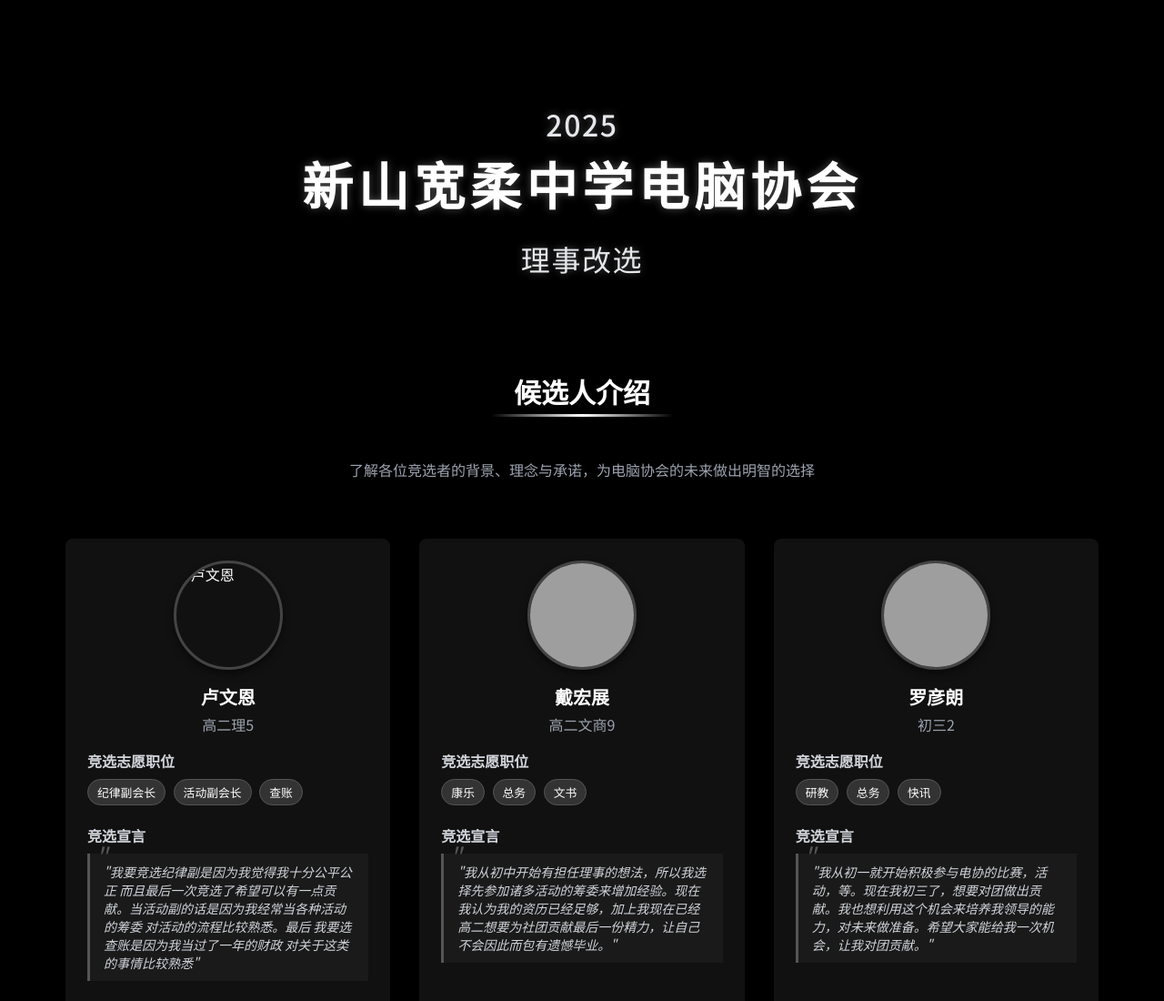
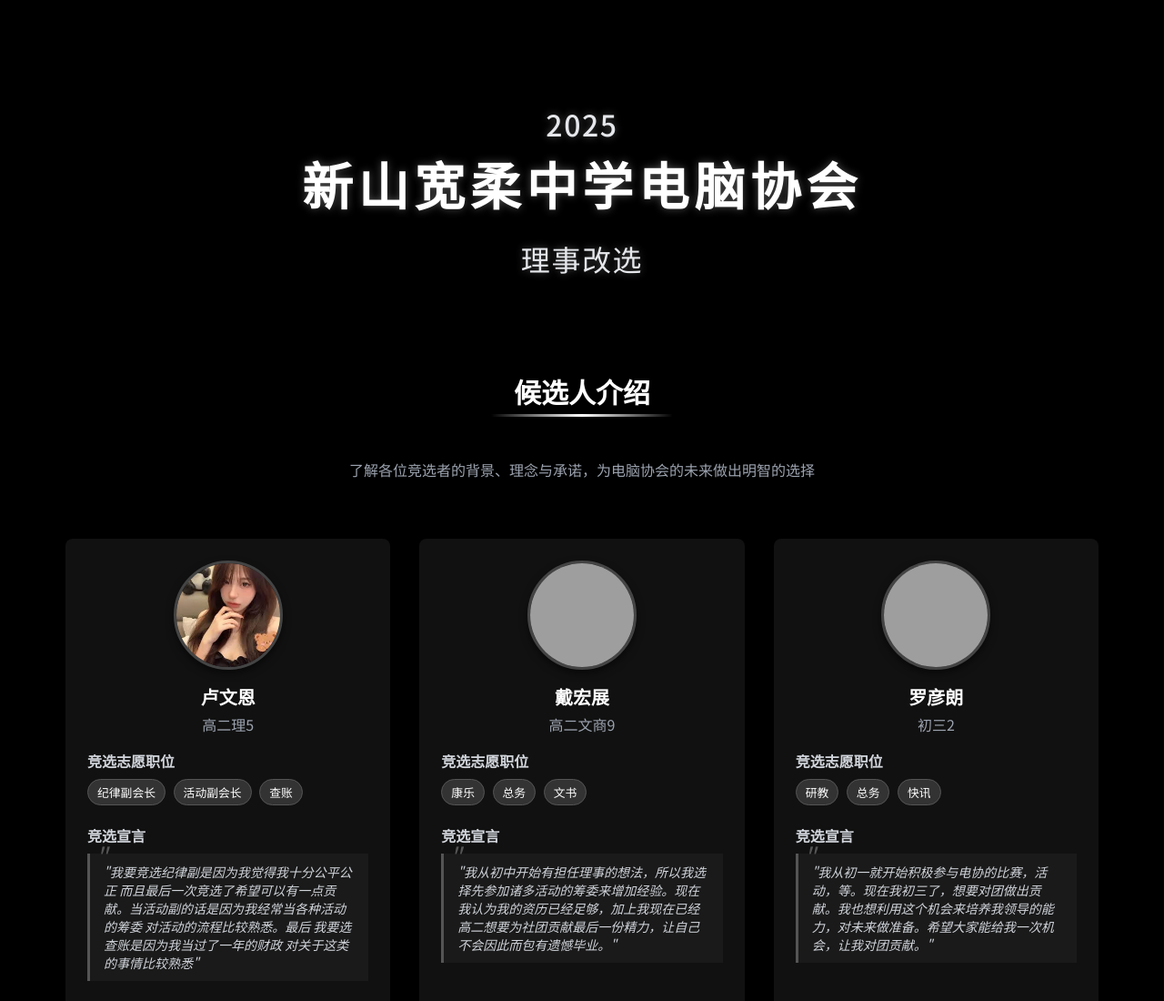
Before and after one commit to pwee0709/fymcs-exco2025, a plain HTML site: page index.html in a window 1280 px wide. Shown: the top 1100 px of the page at 91% size. Drawn offline with nearby package versions, Linux system fonts and the light colour scheme; grey boxes are pictures that could not be loaded.

Commit message:
Update index.html

```diff
--- a/index.html
+++ b/index.html
@@ -170,7 +170,7 @@
             <!-- 卢文恩 -->
             <div class="card rounded-lg overflow-hidden p-6">
                 <div class="flex flex-col items-center">
-                    <img src="luwenen.png" alt="卢文恩" class="avatar mb-4">
+                    <img src="images/luwenen.png" alt="卢文恩" class="avatar mb-4">
                     <h3 class="text-xl font-bold mb-1">卢文恩</h3>
                     <p class="text-gray-400 mb-4">高二理5</p>
 
```
